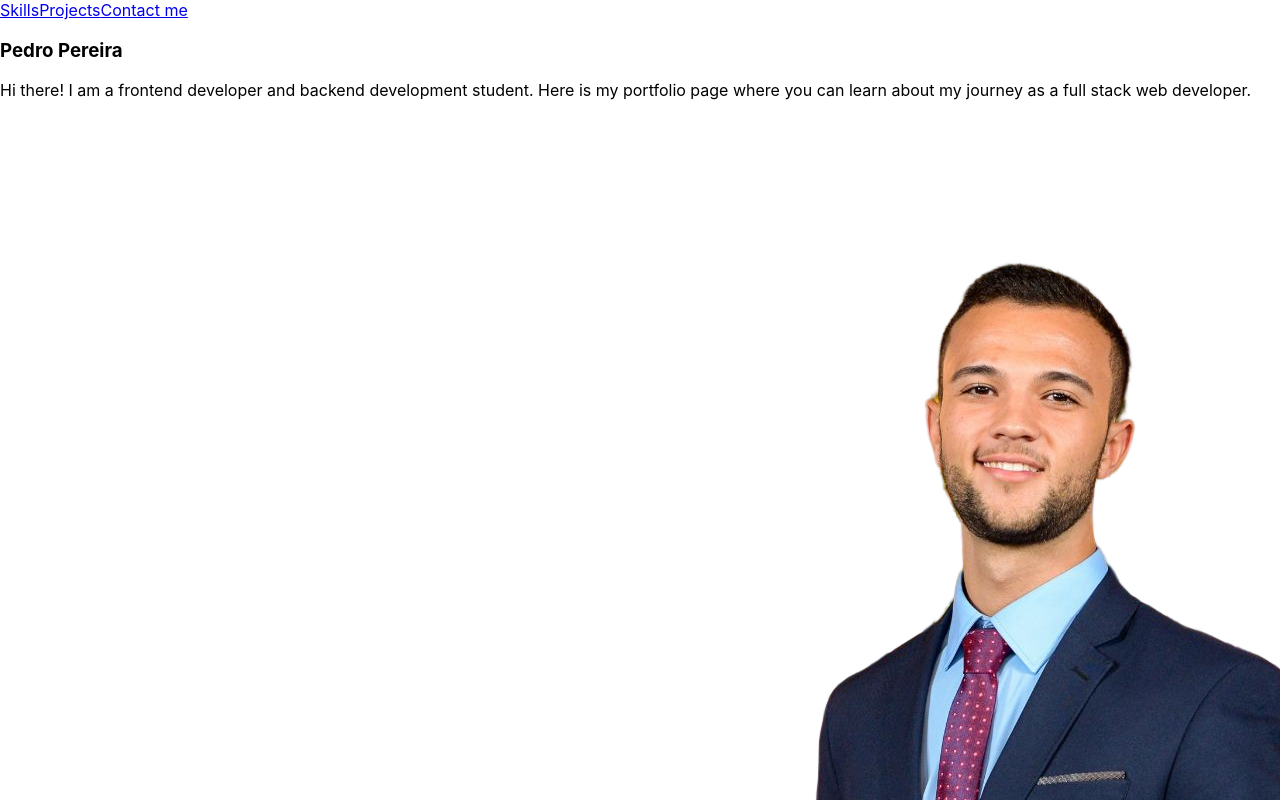
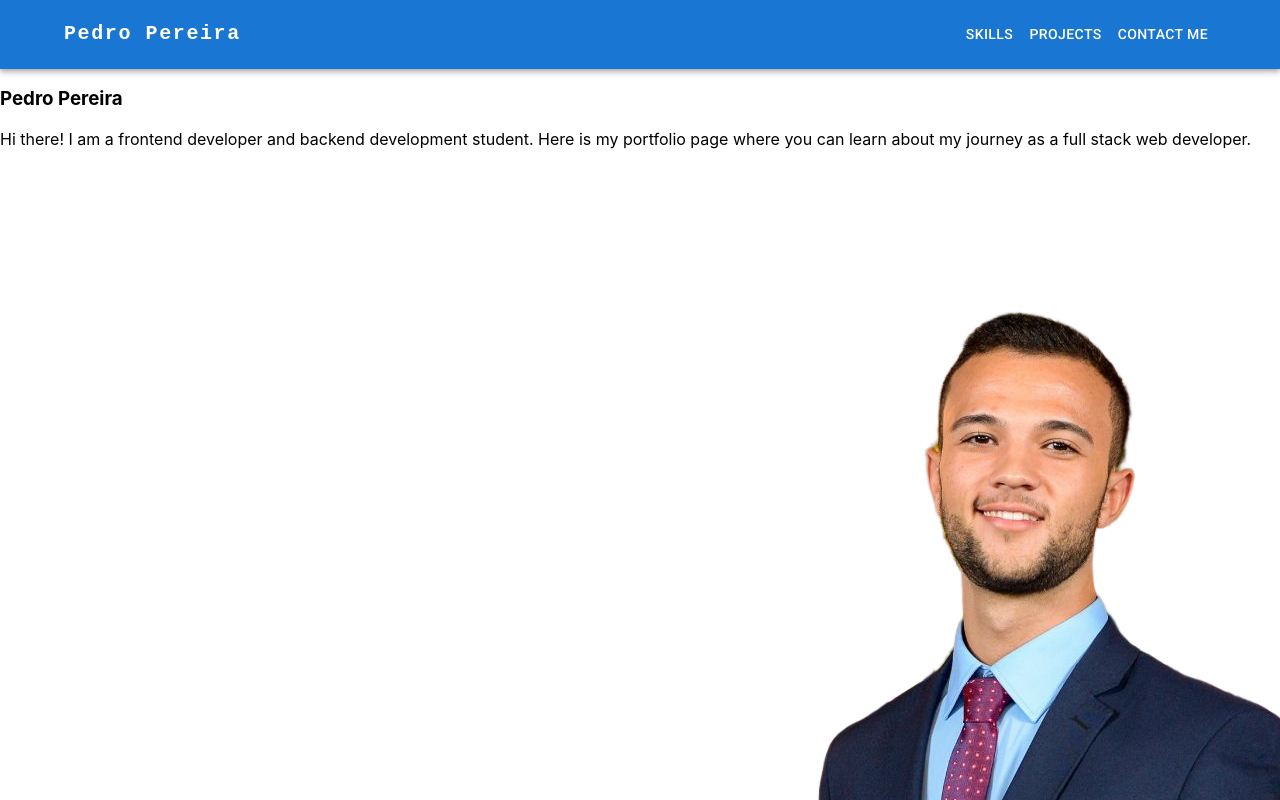
Before and after one commit to pedropereiradev/my-portfolio, a React (Create React App) app: page / in a window 1280 px wide. Shown: the top 800 px of the page. Built offline with nearby package versions, Linux system fonts and the light colour scheme.

Commit message:
feat: Resposivity and anchor implemented

```diff
--- a/src/components/NavBar.jsx
+++ b/src/components/NavBar.jsx
@@ -1,14 +1,122 @@
-import React from 'react';
+import React, { useState } from 'react';
+import AppBar from '@mui/material/AppBar';
+import Box from '@mui/material/Box';
+import IconButton from '@mui/material/IconButton';
+import Toolbar from '@mui/material/Toolbar';
+import Typography from '@mui/material/Typography';
+import MenuIcon from '@mui/icons-material/Menu';
+import Button from '@mui/material/Button';
+import Container from '@mui/material/Container';
+import SwipeableDrawer from '@mui/material/SwipeableDrawer';
+import List from '@mui/material/List';
+import ListItem from '@mui/material/ListItem';
+import ListItemButton from '@mui/material/ListItemButton';
+import ListItemText from '@mui/material/ListItemText';
+
+// TODO: Linkar sections names com cada section
 
 function NavBar() {
+  const [anchor, setAnchor] = useState(false);
+
+  const sections = ['Skills', 'Projects', 'Contact me'];
+
+  const toggleDrawer = (open) => (event) => {
+    if (
+      event
+      && event.type === 'keydown'
+      && (event.key === 'Tab' || event.key === 'Shift')
+    ) {
+      return;
+    }
+
+    setAnchor(open);
+  };
   return (
-    <header>
-      <nav>
-        <a href="#skills">Skills</a>
-        <a href="#projects">Projects</a>
-        <a href="#contact-me">Contact me</a>
-      </nav>
-    </header>
+    <AppBar position="static">
+      <Container>
+        <Toolbar disableGutters>
+          {/* Menu small screen < 600px */}
+          <Typography
+            variant="h6"
+            noWrap
+            component="a"
+            href="#"
+            sx={{
+              mr: 2,
+              display: { xs: 'none', sm: 'flex' },
+              fontFamily: 'monospace',
+              fontWeight: 700,
+              letterSpacing: '.1rem',
+              color: 'inherit',
+              textDecoration: 'none',
+            }}
+          >
+            Pedro Pereira
+          </Typography>
+          <Box sx={{ flexGrow: 1, display: { xs: 'flex', sm: 'none' } }}>
+            <IconButton
+              color="inherit"
+              onClick={toggleDrawer(true)}
+            >
+              <MenuIcon />
+            </IconButton>
+            <SwipeableDrawer
+              anchor="left"
+              open={anchor}
+              onClose={toggleDrawer(false)}
+              onOpen={toggleDrawer(true)}
+            >
+              <Box
+                sx={{ width: 250 }}
+                role="presentation"
+                onClick={toggleDrawer(false)}
+                onKeyDown={toggleDrawer(false)}
+              >
+                <List>
+                  {sections.map((text) => (
+                    <ListItem key={text} disablePadding>
+                      <ListItemButton>
+                        <ListItemText primary={text} />
+                      </ListItemButton>
+                    </ListItem>
+                  ))}
+                </List>
+              </Box>
+            </SwipeableDrawer>
+          </Box>
+          {/* Menu bigger then 600px */}
+          <Typography
+            variant="h6"
+            noWrap
+            component="a"
+            href=""
+            sx={{
+              mr: 3,
+              display: { xs: 'flex', sm: 'none' },
+              flexGrow: 1,
+              fontFamily: 'monospace',
+              fontWeight: 700,
+              letterSpacing: '.1rem',
+              color: 'inherit',
+              textDecoration: 'none',
+            }}
+          >
+            Pedro Pereira
+          </Typography>
+          <Box sx={{ flexGrow: 1, display: { xs: 'none', sm: 'flex' }, justifyContent: 'flex-end' }}>
+            {sections.map((page) => (
+              <Button
+                key={page}
+                onClick={() => console.log('click')}
+                sx={{ my: 2, color: 'white', display: 'block' }}
+              >
+                {page}
+              </Button>
+            ))}
+          </Box>
+        </Toolbar>
+      </Container>
+    </AppBar>
   );
 }
 
```
